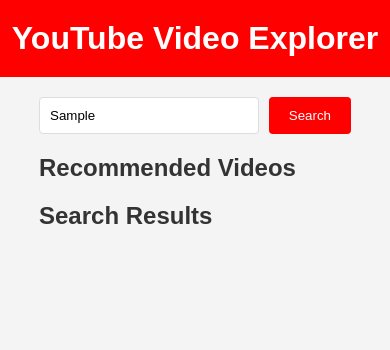
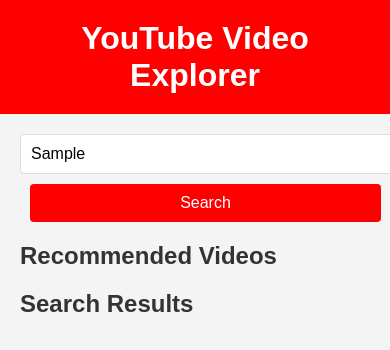
Before and after one commit to Priyanshuraj-rj/YouTube-s-Distract-free, a plain HTML site: page index.html in a window 390 px wide. Both pictures are taken after typing "Sample" into the empty fields and a click on the button "Search". Drawn offline with Linux system fonts and the light colour scheme; no server answers.

Commit message:
Update index.html

```diff
--- a/index.html
+++ b/index.html
@@ -12,14 +12,9 @@
             background-color: #f4f4f4;
             color: #333;
         }
-        .container {
-            width: 80%;
-            margin: 0 auto;
-            padding: 20px;
-        }
         header {
             text-align: center;
-            padding: 20px 0;
+            padding: 20px;
             background-color: #ff0000;
             color: #fff;
         }
@@ -27,16 +22,24 @@
             margin: 0;
             font-size: 2em;
         }
+        .container {
+            width: 90%;
+            max-width: 1200px;
+            margin: 0 auto;
+            padding: 20px;
+        }
         .search-bar {
             display: flex;
             justify-content: center;
             margin-bottom: 20px;
         }
         .search-bar input[type="text"] {
-            width: 300px;
+            width: 100%;
+            max-width: 400px;
             padding: 10px;
             border: 1px solid #ddd;
             border-radius: 4px;
+            font-size: 16px;
         }
         .search-bar button {
             padding: 10px 20px;
@@ -46,6 +49,7 @@
             color: #fff;
             border-radius: 4px;
             cursor: pointer;
+            font-size: 16px;
         }
         .search-bar button:hover {
             background-color: #cc0000;
@@ -61,12 +65,28 @@
             height: 315px;
             border: none;
         }
+        .video img {
+            width: 100%;
+            height: auto;
+        }
         .recommendations, .search-results {
             margin-top: 20px;
         }
         .recommendations h2, .search-results h2 {
             margin: 0 0 20px;
             font-size: 1.5em;
+        }
+        @media (max-width: 600px) {
+            .search-bar {
+                flex-direction: column;
+            }
+            .search-bar input[type="text"] {
+                width: 100%;
+                margin-bottom: 10px;
+            }
+            .search-bar button {
+                width: 100%;
+            }
         }
     </style>
 </head>
@@ -79,13 +99,13 @@
             <input type="text" id="query" placeholder="Search for videos">
             <button onclick="searchVideos()">Search</button>
         </div>
-        <div class="recommendations">
+        <div class="recommendations" id="recommendations">
             <h2>Recommended Videos</h2>
             <div id="recommended-videos"></div>
         </div>
-        <div class="search-results">
+        <div class="search-results" id="search-results" style="display: none;">
             <h2>Search Results</h2>
-            <div id="search-results"></div>
+            <div id="search-results-content"></div>
         </div>
     </div>
 
@@ -110,6 +130,9 @@
             }
 
             try {
+                document.getElementById('search-results').style.display = 'block';
+                document.getElementById('recommended-videos').style.display = 'none';
+
                 const response = await fetch(`https://www.googleapis.com/youtube/v3/search?part=snippet&q=${encodeURIComponent(query)}&type=video&key=${API_KEY}`);
                 const data = await response.json();
 
@@ -118,7 +141,7 @@
                 if (videoIds) {
                     const videoDetailsResponse = await fetch(`https://www.googleapis.com/youtube/v3/videos?part=contentDetails,snippet&id=${videoIds}&key=${API_KEY}`);
                     const videoDetailsData = await videoDetailsResponse.json();
-                    displayVideos(videoDetailsData.items, 'search-results');
+                    displayVideos(videoDetailsData.items, 'search-results-content');
                 }
             } catch (error) {
                 console.error('Error fetching search results:', error);
```
